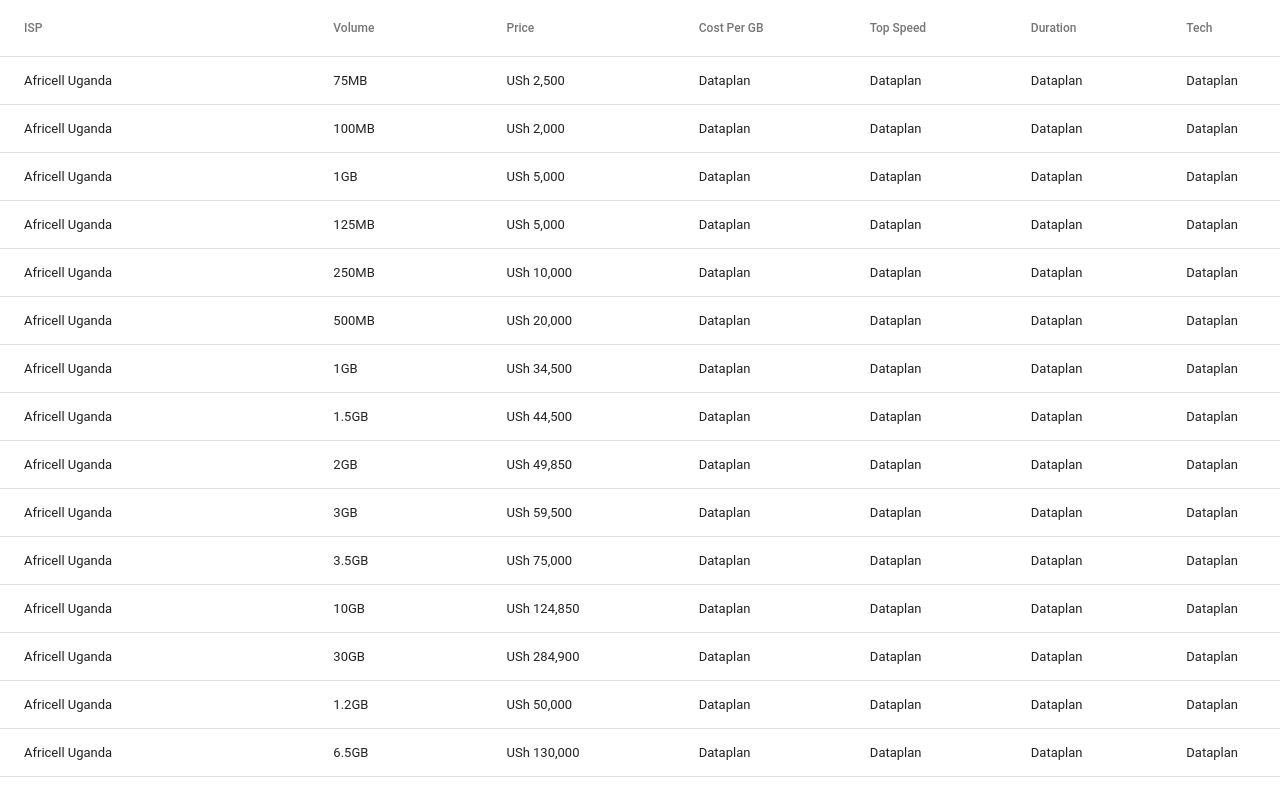
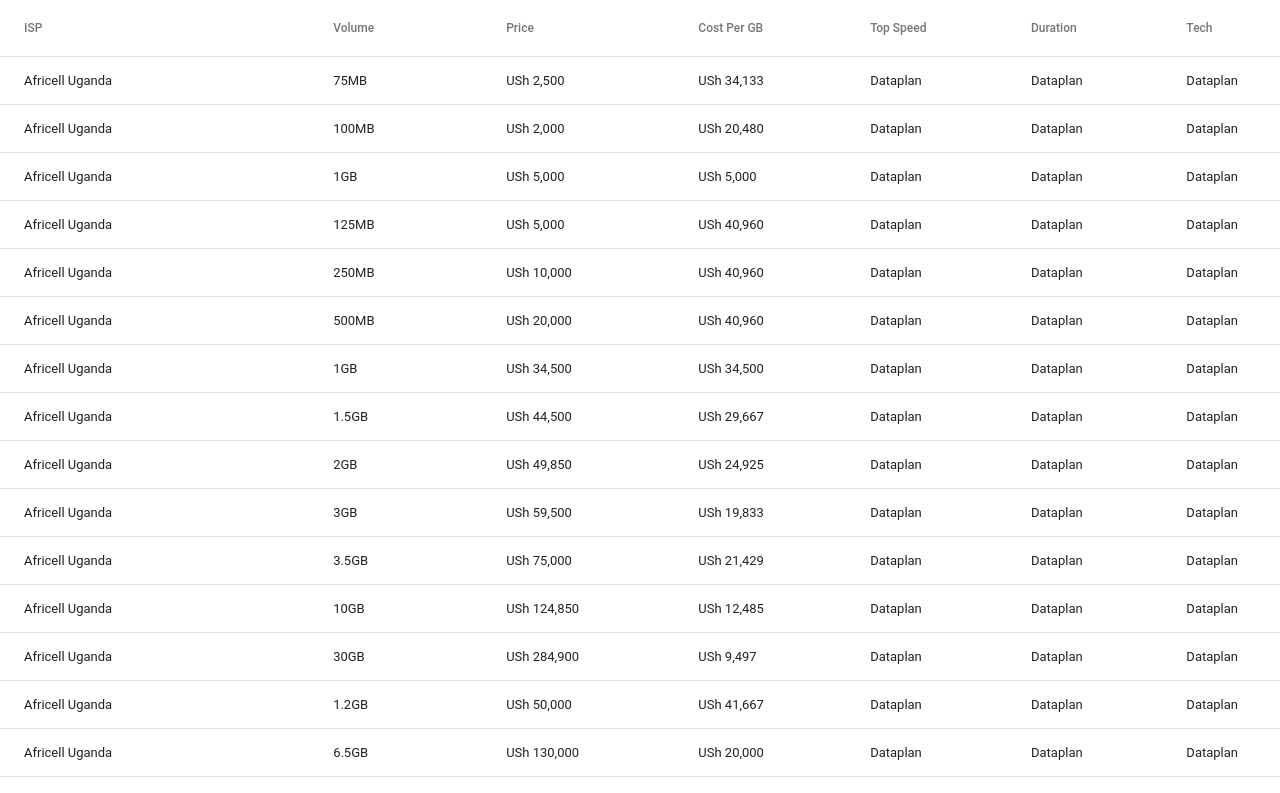
Before and after one commit to nyabongo/internets, a React (Create React App) app: page / in a window 1280 px wide. Shown: the top 793 px of the page. Built offline with nearby package versions, Linux system fonts and the light colour scheme.

Commit message:
shows price per GB

```diff
--- a/src/components/dataplans/dataplan/index.js
+++ b/src/components/dataplans/dataplan/index.js
@@ -9,13 +9,14 @@
     isp, dataVolume,
     dataUnit,
     price,
+    pricepergigabyte,
   },
 }) => (
   <TableRow>
     <TableCell>{isp}</TableCell>
     <TableCell>{`${dataVolume}${dataUnit}`}</TableCell>
     <TableCell><Price value={{ price, priceCurrency: 'UGX' }} /></TableCell>
-    <TableCell>Dataplan</TableCell>
+    <TableCell><Price value={{ price: pricepergigabyte, priceCurrency: 'UGX' }} /></TableCell>
     <TableCell>Dataplan</TableCell>
     <TableCell>Dataplan</TableCell>
     <TableCell>Dataplan</TableCell>
--- a/src/components/dataplans/dataplan/test.js
+++ b/src/components/dataplans/dataplan/test.js
@@ -53,9 +53,13 @@
     it('should show the data volume in the second column', () => {
       expect(cells.at(1).text()).toEqual(`${plan.dataVolume}${plan.dataUnit}`);
     });
-    it('should render the price component in the seccond component with price and default currency as UGX', () => {
+    it('should render the price component in the second component with price and default currency as UGX', () => {
       const priceComponent = cells.at(2).find(Price);
       expect(priceComponent.prop('value')).toEqual({ price: plan.price, priceCurrency: 'UGX' });
     });
+    it('should render the price component in the third component with pricepergigabyte and default currency as UGX', () => {
+      const priceComponent = cells.at(3).find(Price);
+      expect(priceComponent.prop('value')).toEqual({ price: plan.pricepergigabyte, priceCurrency: 'UGX' });
+    });
   });
 });
```
